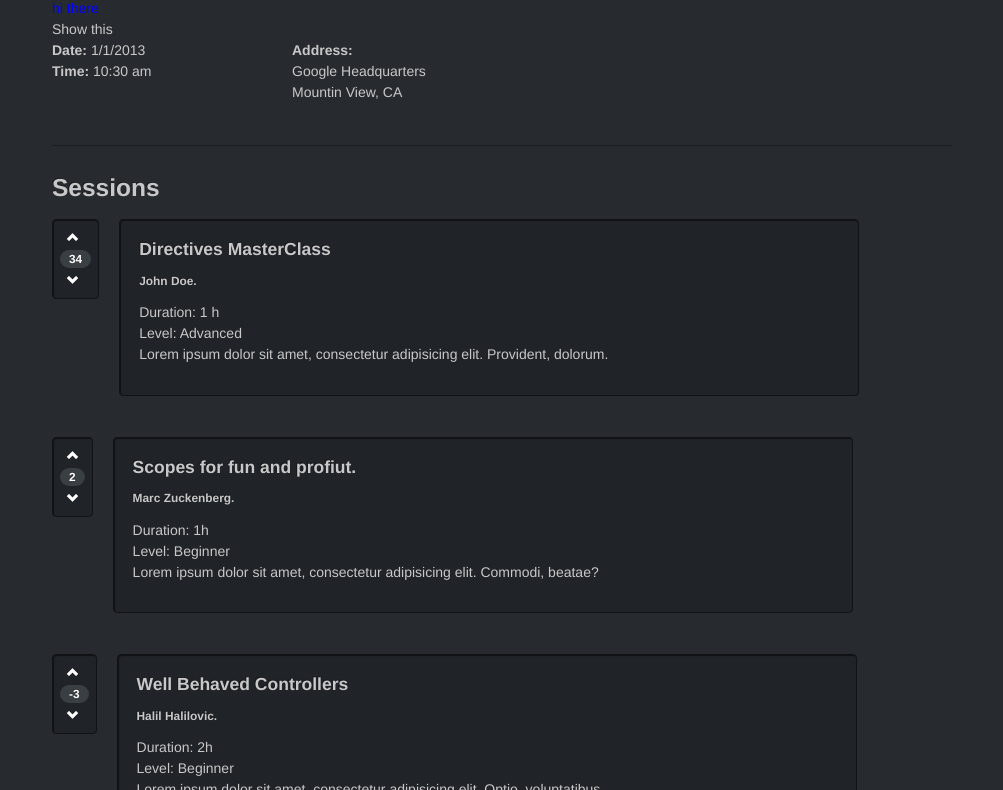
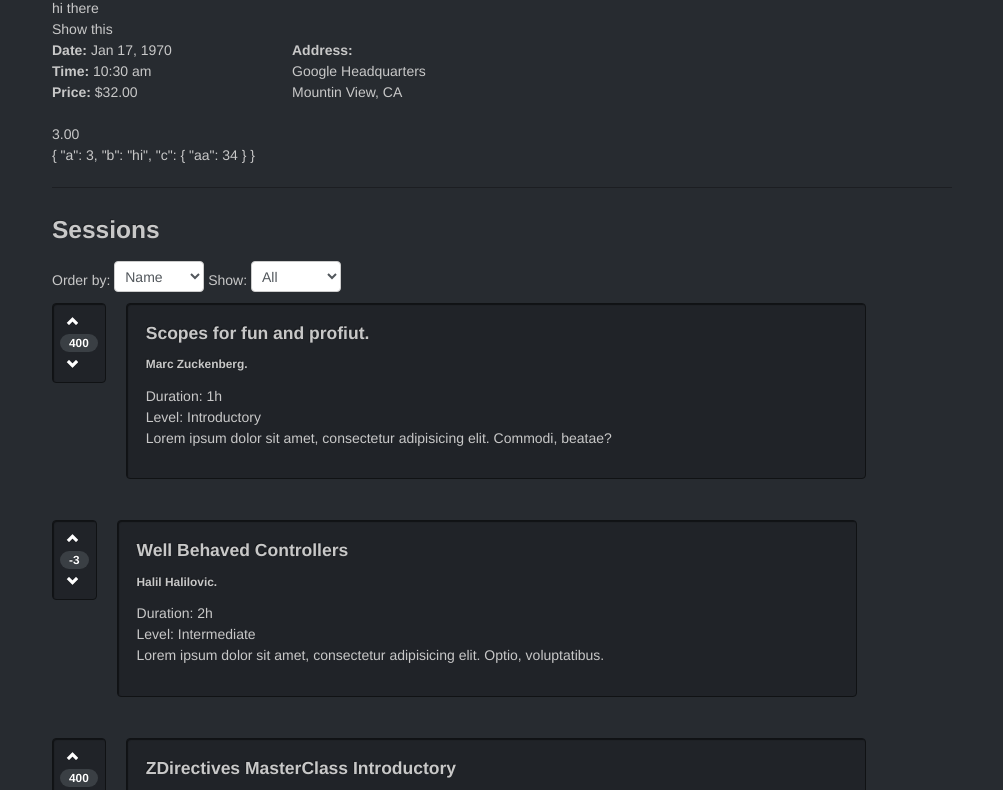
Before and after one commit to reuf/angular-playground, a website: page app/EventDetails.html in a window 1280 px wide. Shown: the part 361-1151 px from the top of the page, without its empty margins (138-1141 px from the left). Drawn offline with Linux system fonts and the light colour scheme.

Commit message:
Novi updati hahu

```diff
--- a/app/EventDetails.html
+++ b/app/EventDetails.html
@@ -19,19 +19,20 @@
 			<img ng-src="{{event.imageUrl}}" alt="{{event.name}}">
 			<div class="row">
 				<div class="span11">
-					<h2 ng-style="myStyle" ng-bind-template="{{event.name}} {{event.date}}"></h2>
+					<h2 ng-style="myStyle" ng-bind-template="{{event.name | uppercase}}"></h2>
 				</div>
 			</div>
 
-			<div ng-class="myClass" ng-bind-html="snippet">Some title</div>
+			<div ng-class="myClass" ng-bind-html="snippet"></div>
 
 			<div ng-show="boolValue">Show this</div>
 			<div ng-hide="boolValue">Hide this</div>
 
 			<div class="row">
 				<div class="span3">
-					<div><strong>Date: </strong>{{event.date}}</div>
+					<div><strong>Date: </strong>{{event.date | date:'mediumDate' }}</div>
 					<div><strong>Time: </strong>{{event.time}}</div>
+					<div><strong>Price: </strong>{{ 32 | currency }}</div>
 				</div>
 				<div class="span4">
 					<address>
@@ -42,11 +43,26 @@
 				</div>
 			</div>
 
+			<div> {{ 3 | number:2 }} </div>
+			<div> {{ { a:3, b:'hi', c:{aa:34} } | json }} </div>
+
 			<hr>
 
 			<h3>Sessions</h3>
+			Order by:
+			<select ng-model="sortorder" class="input-small">
+				<option selected value="name">Name</option>
+				<option value="-upVoteCount">Value</option>
+			</select>
+			Show:
+			<select ng-model="query.level" class="input-small">
+				<option selected value="">All</option>
+				<option value="introductory">Introductory</option>
+				<option value="intermediate">Intermediate</option>
+				<option value="advanced">Advanced</option>
+			</select>
 			<ul class="thumbnails">
-				<li ng-repeat="session in event.sessions">
+				<li ng-repeat="session in event.sessions | orderBy:sortorder | limitTo:3 | filter:query ">
 
 					<div class="row session">
 						<div class="span0 well votingWidget">
--- a/app/js/controllers/EventController.js
+++ b/app/js/controllers/EventController.js
@@ -3,18 +3,19 @@
 eventsApp.controller('EventController',
 	function EventController($scope){
 
-		$scope.snippet = '<span style="color:red;">hi there</span>';
-		$scope.snippet2 = '<span style="color:red;">hi there</span>';
+		$scope.sortorder = 'name';
+
+		$scope.snippet = '<span style="color:yellow;">hi there</span>';
 
 		$scope.boolValue = true;
 
 		$scope.myStyle = {color:'red'};
 
-		$scope.myClass = "blue";
+		$scope.myClass = "magenta";
 
 		$scope.event = {
 			name: 'Angular Boot Camp',
-			date: '1/1/2013',
+			date: 1449664838,
 			time: '10:30 am',
 			location: {
 				address: 'Google Headquarters',
@@ -24,26 +25,26 @@ eventsApp.controller('EventController',
 			imageUrl:'/img/angularjs-logo.png',
 			sessions: [
 				{
-					name: 'Directives MasterClass',
+					name: 'ZDirectives MasterClass Introductory',
 					creatroName: 'John Doe.',
 					duration: '1 h',
 					level: 'Advanced',
 					abstract: 'Lorem ipsum dolor sit amet, consectetur adipisicing elit. Provident, dolorum.',
-					upVoteCount: 34
+					upVoteCount: 400
 				},
 				{
 					name: 'Scopes for fun and profiut.',
 					creatroName: 'Marc Zuckenberg.',
 					duration: '1h',
-					level: 'Beginner',
+					level: 'Introductory',
 					abstract: 'Lorem ipsum dolor sit amet, consectetur adipisicing elit. Commodi, beatae?',
-					upVoteCount: 2
+					upVoteCount: 400
 				},
 				{
 					name: 'Well Behaved Controllers',
 					creatroName: 'Halil Halilovic.',
 					duration: '2h',
-					level: 'Beginner',
+					level: 'Intermediate',
 					abstract: 'Lorem ipsum dolor sit amet, consectetur adipisicing elit. Optio, voluptatibus.',
 					upVoteCount: -3
 				}
```
